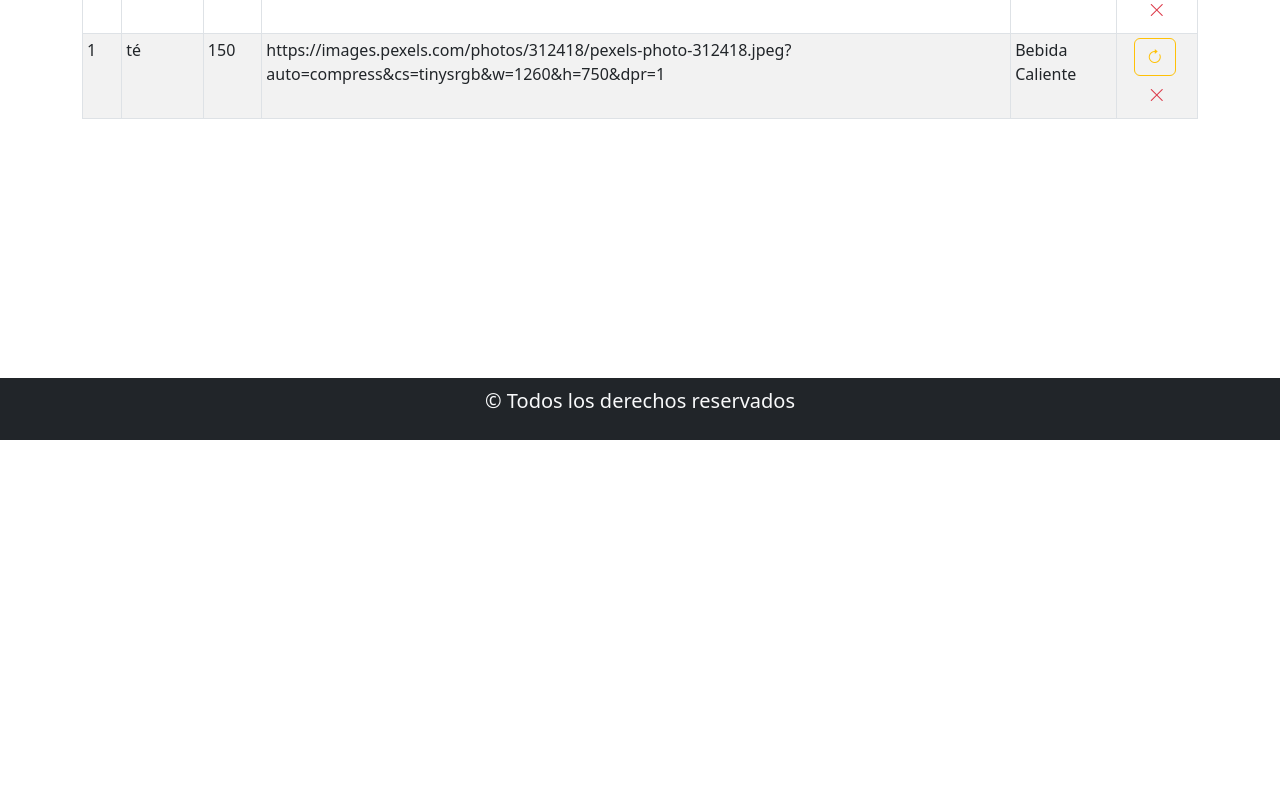
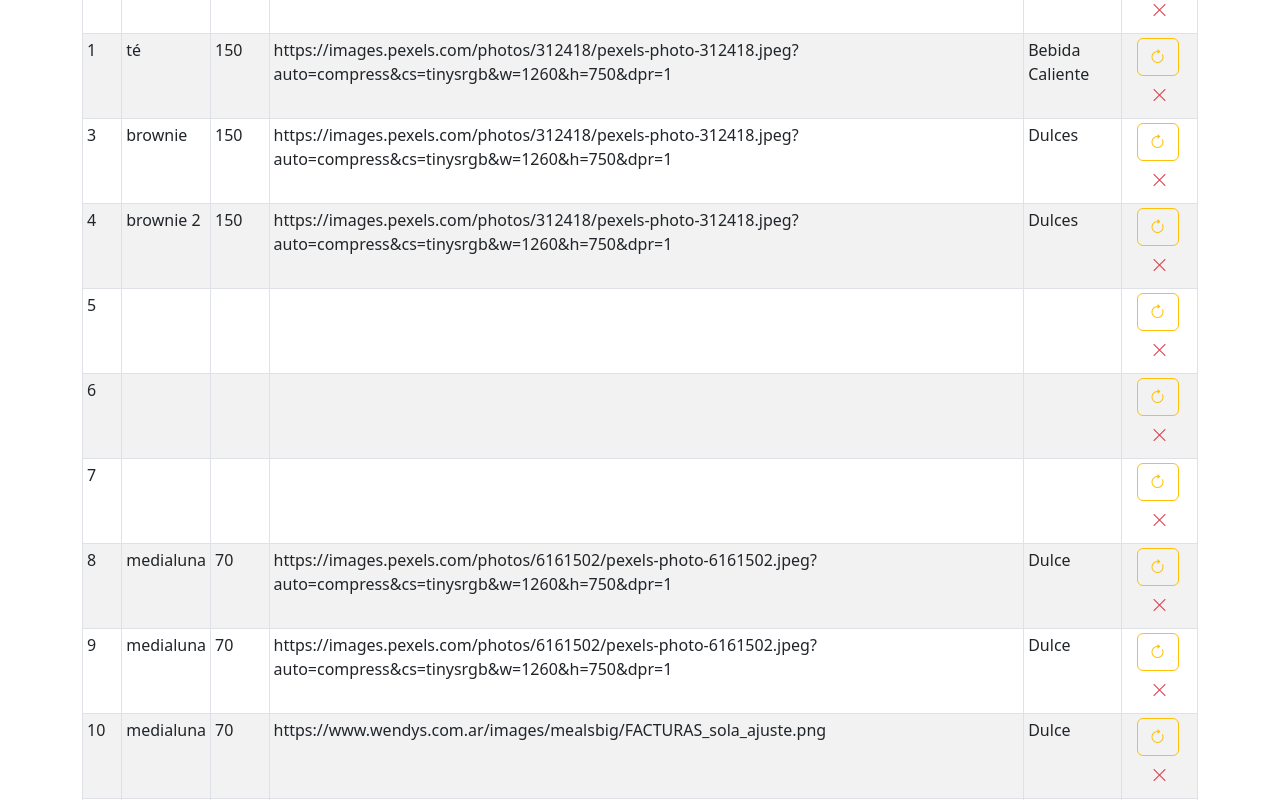
Before and after one commit to eliseoe95/cafesitofrontend, a React (Create React App) app: page /administrar in a window 1280 px wide. Shown: the part 360-1160 px from the top of the page. Before the commit the page ends 800 px from the top, so only its background shows below. Built offline with nearby package versions, Linux system fonts and the light colour scheme; data requests are answered from the project's data file.

Commit message:
agregamos la peticion para crear un producto nuevo

```diff
--- a/db.json
+++ b/db.json
@@ -1,24 +1,90 @@
 {
-    "productos":[
+  "productos": [
     {
-            "nombreProducto":"cafe",
-            "precio":"300",
-            "categoria":"Bebida Caliente",
-            "imagen":"https://images.pexels.com/photos/312418/pexels-photo-312418.jpeg?auto=compress&cs=tinysrgb&w=1260&h=750&dpr=1",
-            "id":1
+      "nombreProducto": "cafe",
+      "precio": "300",
+      "categoria": "Bebida Caliente",
+      "imagen": "https://images.pexels.com/photos/312418/pexels-photo-312418.jpeg?auto=compress&cs=tinysrgb&w=1260&h=750&dpr=1",
+      "id": 1
     },
     {
-        "nombreProducto":"brownie",
-            "precio":"250",
-            "categoria":"Dulce",
-            "imagen":"https://images.pexels.com/photos/8766337/pexels-photo-8766337.jpeg?auto=compress&cs=tinysrgb&w=1260&h=750&dpr=1",
-            "id":2
+      "nombreProducto": "brownie",
+      "precio": "250",
+      "categoria": "Dulce",
+      "imagen": "https://images.pexels.com/photos/8766337/pexels-photo-8766337.jpeg?auto=compress&cs=tinysrgb&w=1260&h=750&dpr=1",
+      "id": 2
     },
     {
-            "nombreProducto":"té",
-            "precio":"150",
-            "categoria":"Bebida Caliente",
-            "imagen":"https://images.pexels.com/photos/312418/pexels-photo-312418.jpeg?auto=compress&cs=tinysrgb&w=1260&h=750&dpr=1",
-            "id":1
+      "nombreProducto": "té",
+      "precio": "150",
+      "categoria": "Bebida Caliente",
+      "imagen": "https://images.pexels.com/photos/312418/pexels-photo-312418.jpeg?auto=compress&cs=tinysrgb&w=1260&h=750&dpr=1",
+      "id": 1
+    },
+    {
+      "nombreProducto": "brownie",
+      "precio": "150",
+      "categoria": "Dulces",
+      "imagen": "https://images.pexels.com/photos/312418/pexels-photo-312418.jpeg?auto=compress&cs=tinysrgb&w=1260&h=750&dpr=1",
+      "id": 3
+    },
+    {
+      "nombreProducto": "brownie 2",
+      "precio": "150",
+      "categoria": "Dulces",
+      "imagen": "https://images.pexels.com/photos/312418/pexels-photo-312418.jpeg?auto=compress&cs=tinysrgb&w=1260&h=750&dpr=1",
+      "id": 4
+    },
+    {
+      "id": 5
+    },
+    {
+      "id": 6
+    },
+    {
+      "id": 7
+    },
+    {
+      "nombreProducto": "medialuna",
+      "precio": "70",
+      "imagen": "https://images.pexels.com/photos/6161502/pexels-photo-6161502.jpeg?auto=compress&cs=tinysrgb&w=1260&h=750&dpr=1",
+      "categoria": "Dulce",
+      "id": 8
+    },
+    {
+      "nombreProducto": "medialuna",
+      "precio": "70",
+      "imagen": "https://images.pexels.com/photos/6161502/pexels-photo-6161502.jpeg?auto=compress&cs=tinysrgb&w=1260&h=750&dpr=1",
+      "categoria": "Dulce",
+      "id": 9
+    },
+    {
+      "nombreProducto": "medialuna",
+      "precio": "70",
+      "imagen": "https://www.wendys.com.ar/images/mealsbig/FACTURAS_sola_ajuste.png",
+      "categoria": "Dulce",
+      "id": 10
+    },
+    {
+      "nombreProducto": "medialuna",
+      "precio": "70",
+      "imagen": "https://www.wendys.com.ar/images/mealsbig/FACTURAS_sola_ajuste.png",
+      "categoria": "Dulce",
+      "id": 11
+    },
+    {
+      "nombreProducto": "medialuna",
+      "precio": "70",
+      "imagen": "https://www.wendys.com.ar/images/mealsbig/FACTURAS_sola_ajuste.png",
+      "categoria": "Dulce",
+      "id": 12
+    },
+    {
+      "nombreProducto": "medialuna",
+      "precio": "70",
+      "imagen": "https://www.wendys.com.ar/images/mealsbig/FACTURAS_sola_ajuste.png",
+      "categoria": "Dulce",
+      "id": 13
     }
-    ]}
+  ]
+}
--- a/src/components/helpers/queries.js
+++ b/src/components/helpers/queries.js
@@ -13,3 +13,20 @@ export const consultarAPI = async()=>{
         return false;
     }
 }
+export const crearProductoAPI = async(producto)=>{
+    //peticion post para crear un producto
+    try {
+        console.log(URL)
+        const respuesta = await fetch(URL, {
+            method: 'POST',
+            headers:{
+                "Content-Type": "application/json"
+            },
+            body: JSON.stringify(producto)
+        });
+        return respuesta;
+    } catch (error) {
+        console.log(error)
+        return false;
+    }
+}
--- a/src/components/views/producto/CrearProducto.jsx
+++ b/src/components/views/producto/CrearProducto.jsx
@@ -1,15 +1,32 @@
-import { Form, Button, Container } from 'react-bootstrap'
-import { useForm } from 'react-hook-form'
+import { Form, Button, Container } from 'react-bootstrap';
+import { useForm } from 'react-hook-form';
+import { crearProductoAPI } from '../../helpers/queries';
+import  Swal  from 'sweetalert2';
+import { useNavigate } from 'react-router-dom';
 
 const CrearProducto = () => {
   const {
     register,
     handleSubmit,
     formState: { errors },
-  } = useForm()
+    reset,
+  } = useForm();
+
+  const navegacion = useNavigate();
 
   const onSubmit = (data) => {
     console.log(data)
+    //enviar la peticion a la API
+    crearProductoAPI(data).then((respuesta)=>{
+        if(respuesta.status===201){
+            Swal.fire('Producto creado', 'El producto fue cargador correctamente', 'success' )
+        reset();
+        navegacion('/administrar');
+        }else{
+            Swal.fire('Ocurrio un error', 'Intente esta operacion en unos minutos', 'error' )
+
+        }
+    })
   }
 
   return (
@@ -74,7 +91,7 @@ const CrearProducto = () => {
                 required: 'La URL de la imagen es obligatoria',
                 pattern: {
                   value: /^https?:\/\/[\w\-]+(\.[\w\-]+)+[/#?]?.*$/,
-                  message: 'La URL ingresada no es valida',
+                  message: 'La URL ingresada no es valida'
                 },
               })}
             />
--- a/src/components/views/producto/EditarProducto.jsx
+++ b/src/components/views/producto/EditarProducto.jsx
@@ -1,46 +1,109 @@
-import { Form, Button } from "react-bootstrap";
+import { Form, Button, Container } from 'react-bootstrap'
+import { useForm } from 'react-hook-form'
+const EditarProducto = () => {
+  const {
+    register,
+    handleSubmit,
+    formState: { errors },
+  } = useForm()
 
-const EditarProducto = () => {
+  const onSubmit = (data) => {
+    console.log(data)
+  }
+
   return (
-        <>
+    <Container className="mainSection">
       <section className="container my-3">
         <h3 className="display-4">Editar Producto</h3>
         <hr />
       </section>
       <section className="container my-3">
-                <Form>
+        <Form noValidate onSubmit={handleSubmit()}>
           <Form.Group className="mb-3" controlId="formBasicEmail">
             <Form.Label>Nombre producto*</Form.Label>
-                        <Form.Control required type="text" placeholder="Ej:cafe" />
-                        <Form.Text className="text-danger">algun error</Form.Text>
+            <Form.Control
+              required
+              type="text"
+              placeholder="Ej:cafe"
+              {...register('nombreProduto', {
+                required: 'El nombre producto es un dato obligatorio',
+                minLength: {
+                  value: 2,
+                  message: 'El minimo de caracteres es 2',
+                },
+                maxLength: {
+                  value: 100,
+                  message: 'El maximo de caracteres es de 100',
+                },
+              })}
+            />
+            <Form.Text className="text-danger">
+              {errors.nombreProducto?.message}
+            </Form.Text>
           </Form.Group>
           <Form.Group className="mb-3" controlId="formBasicEmail">
             <Form.Label>Precio*</Form.Label>
-                        <Form.Control required type="number" placeholder="Ej:50" />
-                        <Form.Text className="text-danger">algun error</Form.Text>
+            <Form.Control
+              required
+              type="number"
+              placeholder="Ej:50"
+              {...register('precio', {
+                required: 'El precio es un dato obligatorio',
+                min: {
+                  value: 1,
+                  message: 'El precio minimo es de $1',
+                },
+                max: {
+                  value: 10000,
+                  message: 'El precio maximo es de $10000',
+                },
+              })}
+            />
+            <Form.Text className="text-danger">
+              {errors.precio?.message}
+            </Form.Text>
           </Form.Group>
           <Form.Group className="mb-3" controlId="formBasicEmail">
             <Form.Label>Imagen URL*</Form.Label>
-                        <Form.Control required type="text" placeholder="Ej:'https://....'" />
-                        <Form.Text className="text-danger">algun error</Form.Text>
+            <Form.Control
+              required
+              type="text"
+              placeholder="Ej:'https://....'"
+              {...register('imagen', {
+                required: 'La URL de la imagen es obligatoria',
+                pattern: {
+                  value: /^https?:\/\/[\w\-]+(\.[\w\-]+)+[/#?]?.*$/,
+                  message: 'La URL ingresada no es valida',
+                },
+              })}
+            />
+            <Form.Text className="text-danger">
+              {errors.imagen?.message}
+            </Form.Text>
           </Form.Group>
           <Form.Group className="mb-3" controlId="formBasicEmail">
-                        <Form.Select aria-label="Default select example">
+            <Form.Select aria-label="Default select example"
+            {...register('categoria',{
+                required:'Debe seleccionar una categoria'
+            })}
+            >
               <option value="">Seleccione una opción...</option>
-                            <option value="1">Calientes</option>
-                            <option value="2">Frios</option>
-                            <option value="3">Dulces</option>
-                            <option value="4">Salados</option>
+              <option value="Bebida Caliente">Bebida Caliente</option>
+              <option value="Bebida Fria">Bebida Fria</option>
+              <option value="Dulce">Dulces</option>
+              <option value="Salado">Salados</option>
             </Form.Select>
-                        <Form.Text className="text-danger">algun error</Form.Text>
+            <Form.Text className="text-danger">
+                {errors.categoria?.message}
+            </Form.Text>
           </Form.Group>
           <Button variant="primary" type="submit">
             Guardar
           </Button>
         </Form>
       </section>
-        </>
-    );
-};
+    </Container>
+  )
+}
 
-export default EditarProducto;
+export default EditarProducto
```
Lines whose indentation alone changed are shown as unchanged.
